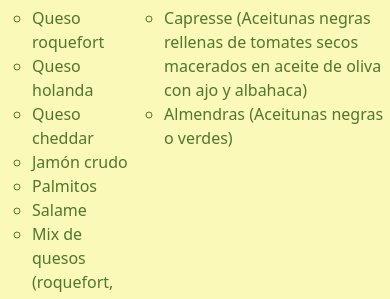
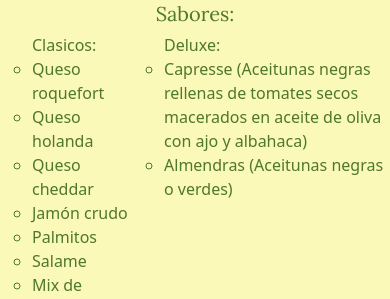
Before and after one commit to Ottodrc/Olivarte, a plain HTML site: page productos.html in a window 390 px wide. Shown: the part 286-585 px from the top of the page. Drawn offline with nearby package versions, Linux system fonts and the light colour scheme; a web font is replaced by a local one.

Commit message:
prodctos mobile arreglado

```diff
--- a/scss/estilo.scss
+++ b/scss/estilo.scss
@@ -233,7 +233,7 @@ header{
 #grilla1{
     display: grid;
     grid-template-columns: 1fr 1fr;
-    grid-auto-rows: 100px 500px 250px 700px 20px;
+    grid-template-rows: 5fr 25fr 12fr 30fr 1fr;
     grid-template-areas: "logo nav"
                         "aceitunas aceitunas"
                         "quesos quesos"
```
Also changed, not shown: css/estilo.css.
